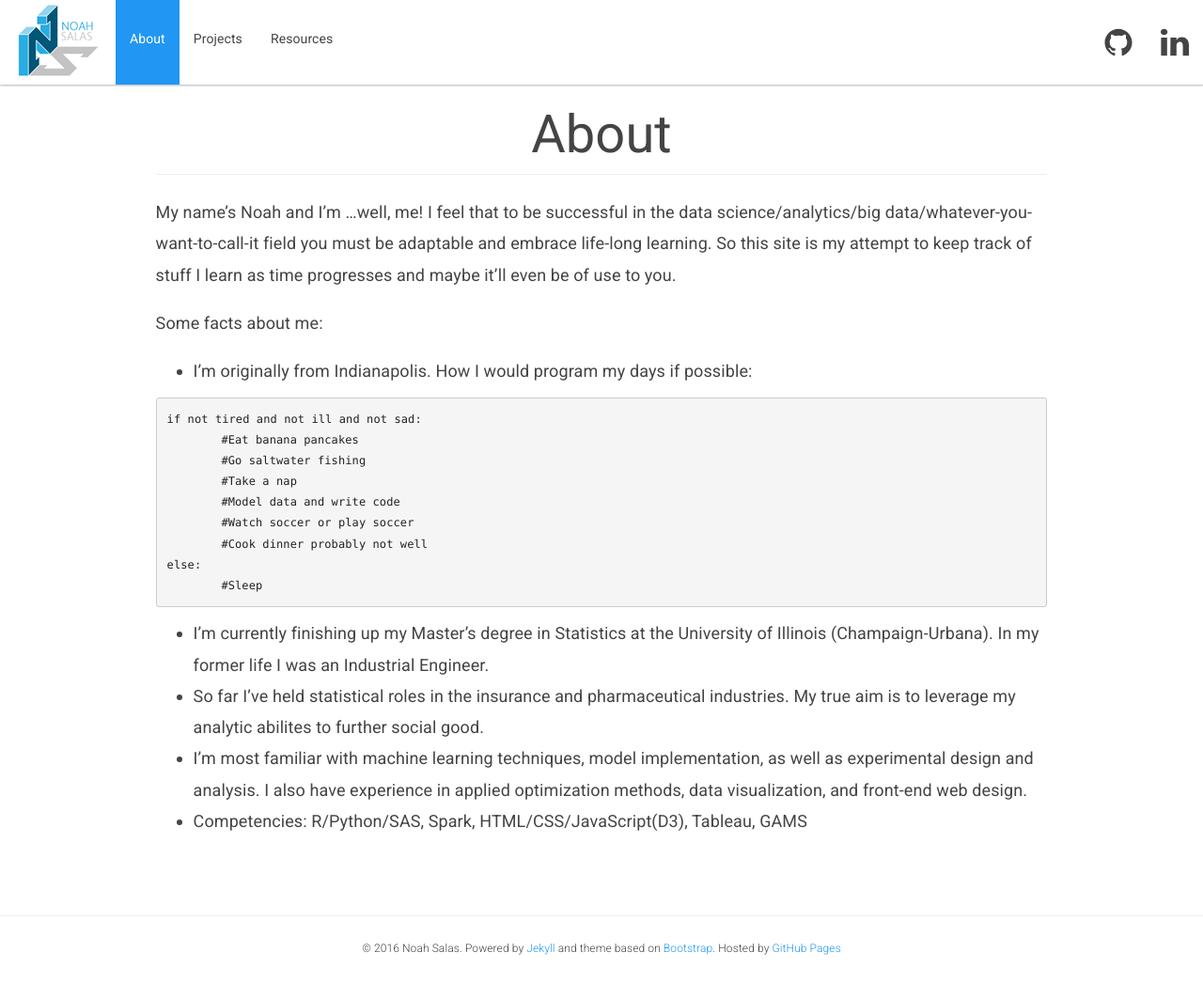
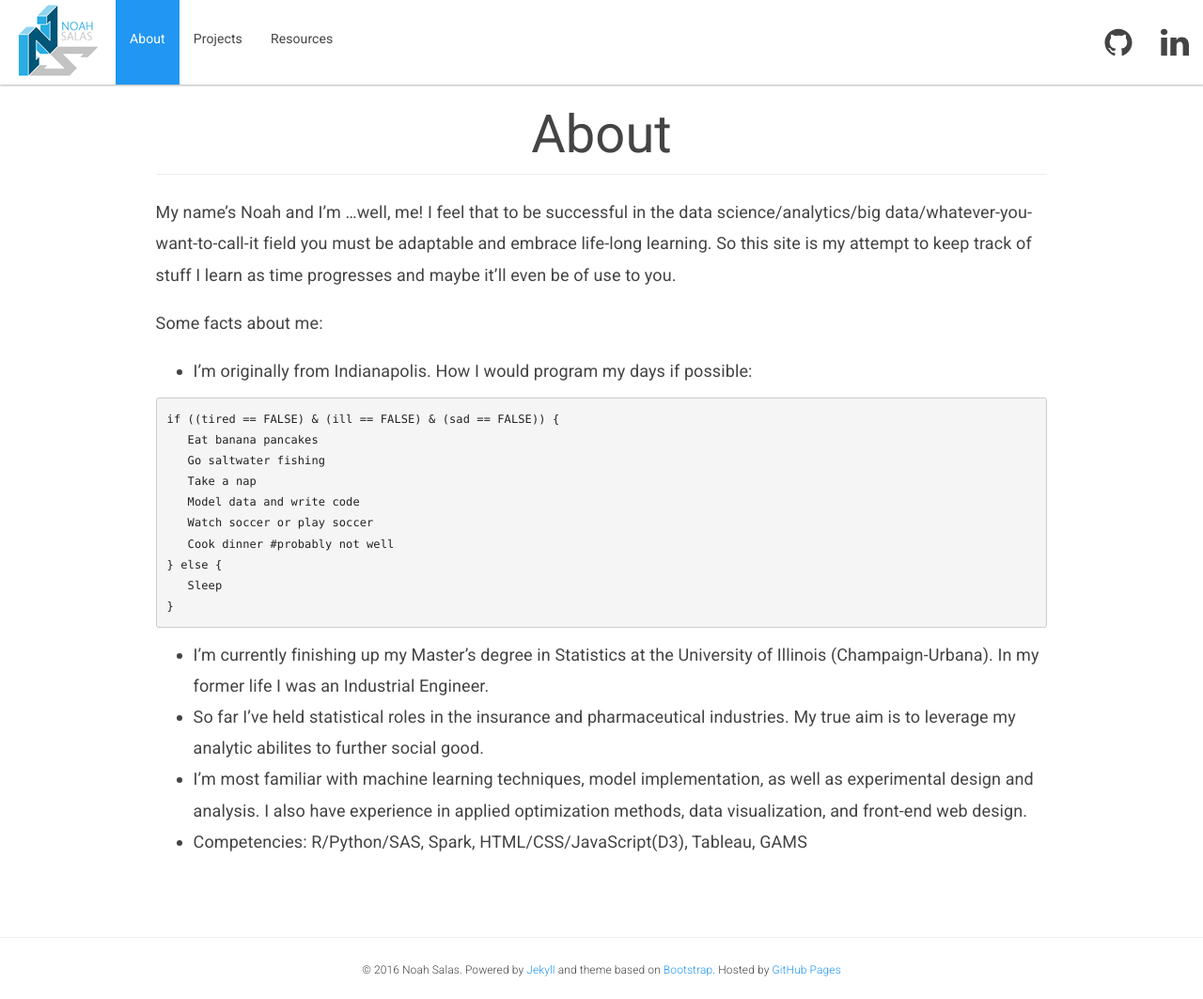
Before and after one commit to nsalas24/nsalas24.github.io, a Jekyll site: the page built from about.md, in a window 1280 px wide. Shown: the whole page at 94% size. Built offline with Jekyll 4.4.1, drawn with Linux system fonts in a browser that asks for light colours; nearby versions of some CDN libraries; before the commit the page ends 1041 px from its top, so only the background shows below that.

Commit message:
update about me

````diff
--- a/about.md
+++ b/about.md
@@ -12,16 +12,17 @@ Some facts about me:
 
 * I'm originally from Indianapolis. How I would program my days if possible:
 
-```python
-if not tired and not ill and not sad:
-	#Eat banana pancakes
-	#Go saltwater fishing
-	#Take a nap
-	#Model data and write code
-	#Watch soccer or play soccer
-	#Cook dinner probably not well
-else:
-	#Sleep
+```r
+if ((tired == FALSE) & (ill == FALSE) & (sad == FALSE)) {
+   Eat banana pancakes
+   Go saltwater fishing
+   Take a nap
+   Model data and write code
+   Watch soccer or play soccer
+   Cook dinner #probably not well
+} else {
+   Sleep
+}
 ```
 * I'm currently finishing up my Master's degree in Statistics at the University of Illinois (Champaign-Urbana). In my former life I was an Industrial Engineer.
 * So far I've held statistical roles in the insurance and pharmaceutical industries. My true aim is to leverage my analytic abilites to further social good.
````
